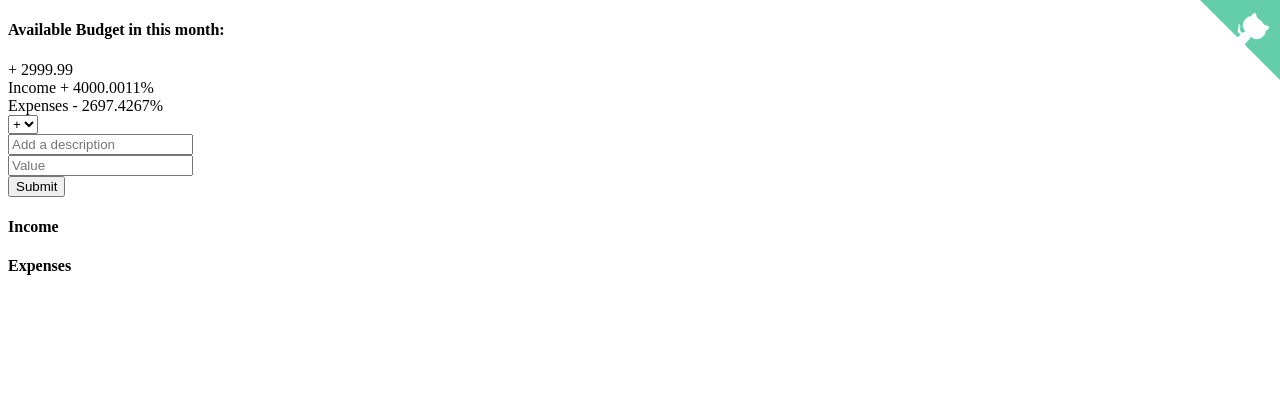
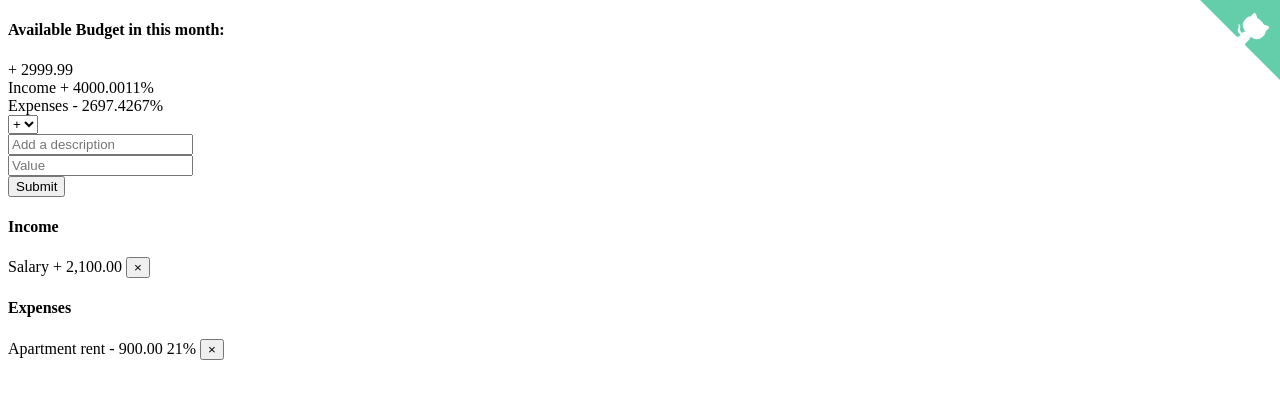
Before and after one commit to abhijithvijayan/Budgetly, a website with bundled scripts: page src/index.html in a window 1280 px wide. Built offline with nearby package versions, Linux system fonts and the light colour scheme; files whose address does not match are found by name.

Commit message:
list add items [Fix]

```diff
--- a/src/index.html
+++ b/src/index.html
@@ -56,40 +56,40 @@
 
             <section id="display">
                 <div class="container">
-                    <div class="row pt-5">
+                    <div class="row pt-5 list__elements">
 
                         <div class="col-md-6 income">
                             <h4 class="income__title">Income</h4>
                             <div class="income__list">
-                            <!--
+
                                 <div class="item" id="income-0">
-                                    <div class="item__description">Salary</div>
                                     <div class="right">
-                                        <div class="item__value">+ 2,100.00</div>
-                                        <div class="item__delete">
-                                            <button class="item__delete--btn">&times;</button>
-                                        </div>
+                                        <span class="item__description">Salary</span>
+                                        <span class="item__value">+ 2,100.00</span>
+                                        <span class="item__delete">
+                                            <button class="btn btn-link item__delete--btn">&times;</button>
+                                        </span>
                                     </div>
                                 </div>
-                            -->
+
                             </div>
                         </div>
 
                         <div class="col-md-6 expenses">
                             <h4 class="expenses__title">Expenses</h4>
                             <div class="expenses__list">
-                            <!--
+
                                 <div class="item" id="expense-0">
-                                    <div class="item__description">Apartment rent</div>
                                     <div class="right">
-                                        <div class="item__value">- 900.00</div>
-                                        <div class="item__percentage">21%</div>
-                                        <div class="item__delete">
-                                            <button class="item__delete--btn">&times;</button>
-                                        </div>
+                                        <span class="item__description">Apartment rent</span>
+                                        <span class="item__value">- 900.00</span>
+                                        <span class="item__percentage">21%</span>
+                                        <span class="item__delete">
+                                            <button class="btn btn-link item__delete--btn">&times;</button>
+                                        </span>
                                     </div>
                                 </div>
-                            -->
+
                             </div>
                         </div>
 
--- a/src/main.js
+++ b/src/main.js
@@ -2,20 +2,20 @@
 var budgetController = (function() {
 
     // constructors
-    var Expense = (id, desc, value) => {
+    var Expense = function(id, desc, value) {
         this.id = id;
         this.desc = desc;
         this.value = value;
     };
 
-    var Income = (id, desc, value) => {
+    var Income = function(id, desc, value) {
         this.id = id;
         this.desc = desc;
         this.value = value;
     };
 
     // empty arrays
-    var income =  expense = [];
+    var income =[], expense = [];
     var totalExp = totalInc = 0;
 
     return {
@@ -44,6 +44,8 @@ var budgetController = (function() {
                 expense.push(newItem);
             }
             // return the current item to update UI
+
+            console.log(newItem);
             return newItem;
         }
     };
@@ -96,11 +98,11 @@ var UIController = (function() {
             // 1. create the description, amount, percentage in html
             if(type === "plus") {
                 pos = DOMStrings.incomeContainer;
-                html = '<div class="item" id="income-%id%"><div class="item__description">%description%</div><div class="right"><div class="item__value">%value%</div><div class="item__delete"><button class="item__delete--btn">&times;</button></div></div></div>';
+                html = '<div class="item" id="income-%id%"><div class="right"><span class="item__description">%description%</span><span class="item__value">%value%</span><span class="item__delete"><button class="btn btn-link item__delete--btn">&times;</button></span></div></div>';
             }
             else if(type === "minus") {
                 pos = DOMStrings.expensesContainer;
-                html = '<div class="item" id="expense-%id%"><div class="item__description">%description%</div><div class="right"><div class="item__value">%value%</div><div class="item__percentage">21%</div><div class="item__delete"><button class="item__delete--btn">&times;</button></div></div></div>';
+                html = '<div class="item" id="expense-%id%"><div class="right"><span class="item__description">%description%</span><span class="item__value">%value%</span><span class="item__percentage">21%</span><span class="item__delete"><button class="btn btn-link item__delete--btn">&times;</button></span></div></div>';
             }
 
             console.log(obj.id);
@@ -157,6 +159,8 @@ var controller = (function(budgetCtrl, UICtrl) {
 
         // console.log(newItem);
 
+        console.log(newItem);
+
         UICtrl.addListItem(newItem, input.type);
 
 
--- a/src/sass/display.scss
+++ b/src/sass/display.scss
@@ -2,4 +2,40 @@
     background-color: #fff;
     color: $color-black;
     height: 50vh;
+    .list__elements {
+        .income {
+            .income__title {
+
+            }
+            .income__list {
+
+            }
+        }
+        .expenses {
+            .expenses__title {
+
+            }
+            .expenses__list {
+
+            }
+        }
+        .income__list,
+        .expenses__list {
+            .item {
+                .right {
+                    .item__description {
+
+                    }
+                    .item__value {
+
+                    }
+                    .item__delete {
+                        .item__delete--btn {
+
+                        }
+                    }
+                }
+            }
+        }
+    }
 }
```
